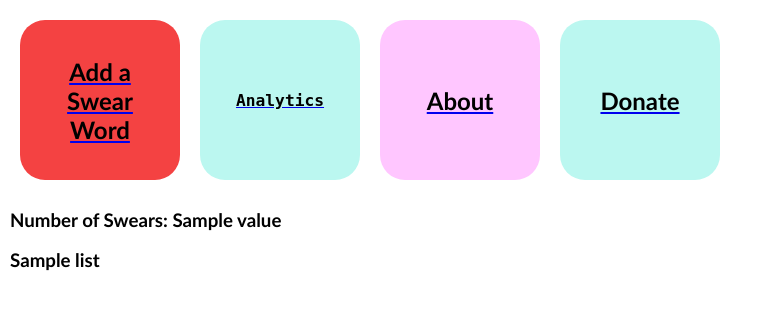
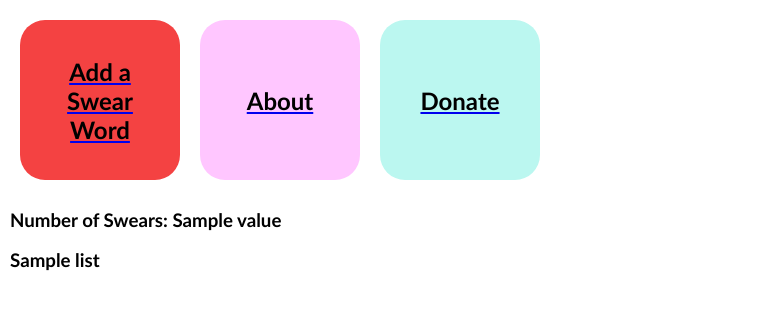
Before and after one commit to Mustafa-Sadriwala/Swear-Jar-Front-End, a Flask app: template templates/home.html in a window 1280 px wide. Shown: the top 310 px of the page, without its empty margins (0-773 px from the left). Run offline with Flask 2, Linux system fonts and the light colour scheme; the template is opened without the code that fills it: most values are stand-ins (such as "Sample title", 1, 10 or a date in 2020); parts of the project's set-up code (start-up, migrations or seed data) failed here and were passed over.

Commit message:
deleted analytics button

```diff
--- a/templates/home.html
+++ b/templates/home.html
@@ -68,9 +68,9 @@ h2, p  {
   <a href="{{ url_for('swears') }}" style="" id="box1">
   	<h2>Add a Swear Word</h2>
   </a>
-  <a href="{{ url_for('home') }}" style="" id="box3">
+  <!--<a href="{{ url_for('home') }}" style="" id="box3">
 	   <h2>Analytics</h2>
-  </a>
+  </a>-->
   <a href="{{ url_for('about') }}" style="" id="box2">
 	    <h2>About</h2>
   </a>
```
